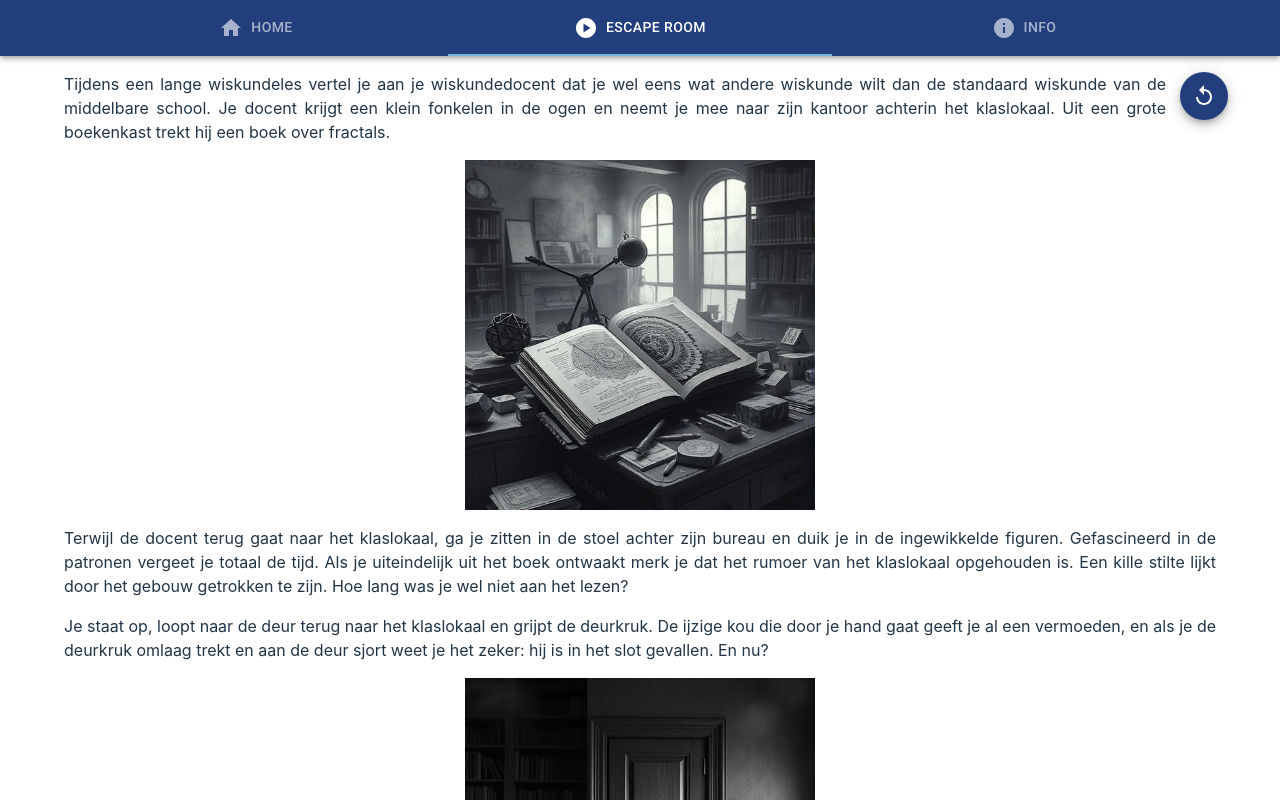
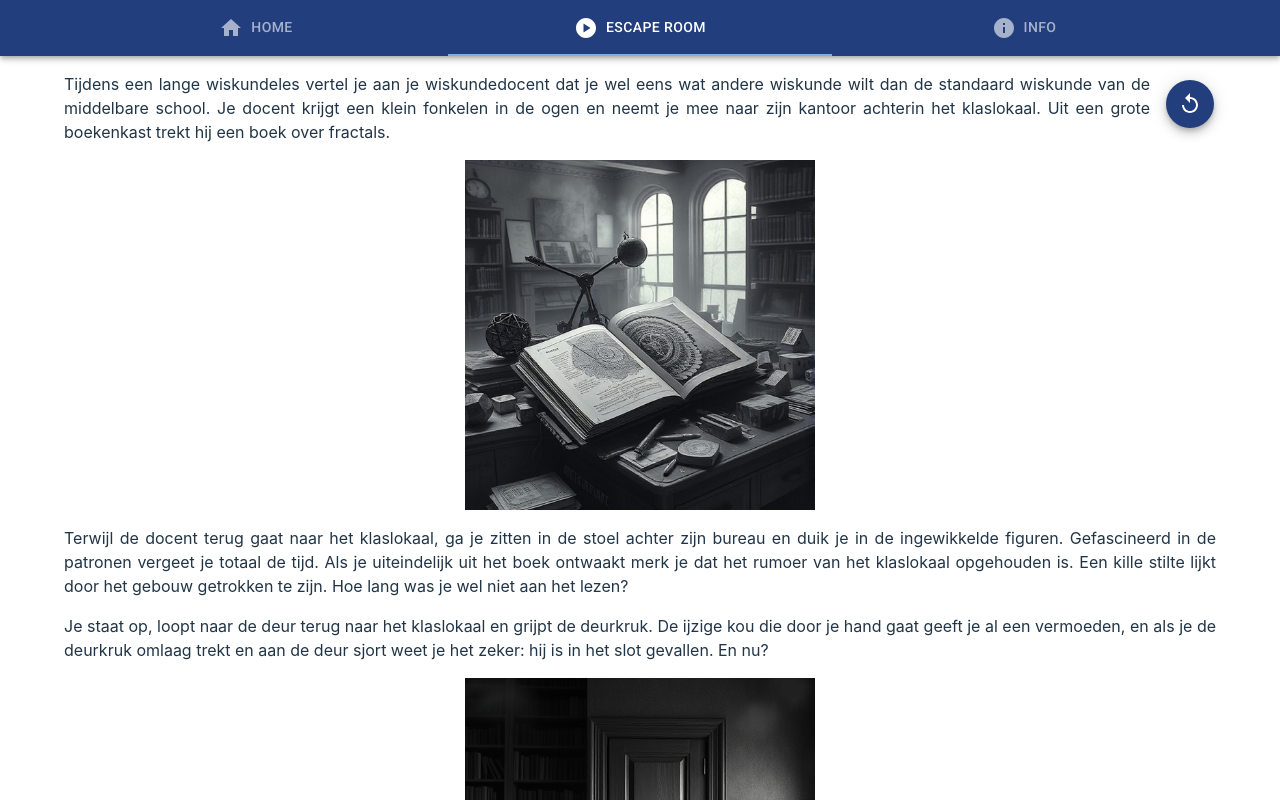
Before and after one commit to HildoBijl/escaperoom, a React (Vite) app: page /spel in a window 1280 px wide. Shown: the top 800 px of the page. Built offline with nearby package versions, Linux system fonts and the light colour scheme.

Commit message:
Update ResetButton positioning

```diff
--- a/src/pages/Game/Game.jsx
+++ b/src/pages/Game/Game.jsx
@@ -12,21 +12,21 @@ export function Game() {
 
 	// Render the Game.
 	return <Subpage>
-		<ResetButton {...{ clearHistory }} />
 		{history.map((item, index) => {
 			// Gather data about the location that we're in.
 			const { location, actions } = item
 			const state = getState(history, index)
-			return <Location key={index} {...{ location, actions, state, index, history, setHistory }} />
+			return <Location key={index} {...{ location, actions, state, index, history, setHistory, clearHistory }} />
 		})}
 	</Subpage>
 }
 
-function Location({ location, actions, state, index, history }) {
+function Location(props) {
+	const { history, location, index } = props
 	const locationComponents = locations[location]
 
 	// Render the intro to the location.
 	const numVisits = getNumVisits(history, location, index)
 	const Location = locationComponents.Location
-	return <Location {...{ numVisits, state }} />
+	return <Location {...{ ...props, numVisits }} />
 }
--- a/src/pages/Game/components/ResetButton.jsx
+++ b/src/pages/Game/components/ResetButton.jsx
@@ -10,7 +10,7 @@ export function ResetButton({ clearHistory }) {
 	}
 
 	// Render the reset button.
-	return <div style={{ position: 'absolute', top: '0px', right: '12px' }}>
+	return <div style={{ float: 'right', margin: '8px 2px 4px 16px' }}>
 		<Tooltip title="Spel opnieuw beginnen" arrow>
 			<Fab color="primary" size="medium" onClick={confirmReset} sx={{ outline: 'none' }}>
 				<ReplayIcon />
--- a/src/pages/Game/locations/Office.jsx
+++ b/src/pages/Game/locations/Office.jsx
@@ -1,12 +1,17 @@
 import { Image } from 'components'
 import { Office as OfficeImage, OfficeDoor } from 'assets'
 
-export function Location({ numVisits }) {
+import { ResetButton } from '../components'
+
+export function Location({ numVisits, clearHistory }) {
 	// On the first visit, show the game intro.
 	if (numVisits === 0) {
 		return <>
 			{/* Add a margin for the reset button. */}
-			<p style={{ marginRight: '50px' }}>Tijdens een lange wiskundeles vertel je aan je wiskundedocent dat je wel eens wat andere wiskunde wilt dan de standaard wiskunde van de middelbare school. Je docent krijgt een klein fonkelen in de ogen en neemt je mee naar zijn kantoor achterin het klaslokaal. Uit een grote boekenkast trekt hij een boek over fractals.</p>
+			<ResetButton {...{ clearHistory }} />
+			<p>
+				Tijdens een lange wiskundeles vertel je aan je wiskundedocent dat je wel eens wat andere wiskunde wilt dan de standaard wiskunde van de middelbare school. Je docent krijgt een klein fonkelen in de ogen en neemt je mee naar zijn kantoor achterin het klaslokaal. Uit een grote boekenkast trekt hij een boek over fractals.
+			</p>
 			<Image src={OfficeImage} />
 			<p>Terwijl de docent terug gaat naar het klaslokaal, ga je zitten in de stoel achter zijn bureau en duik je in de ingewikkelde figuren. Gefascineerd in de patronen vergeet je totaal de tijd. Als je uiteindelijk uit het boek ontwaakt merk je dat het rumoer van het klaslokaal opgehouden is. Een kille stilte lijkt door het gebouw getrokken te zijn. Hoe lang was je wel niet aan het lezen?</p>
 			<p>Je staat op, loopt naar de deur terug naar het klaslokaal en grijpt de deurkruk. De ijzige kou die door je hand gaat geeft je al een vermoeden, en als je de deurkruk omlaag trekt en aan de deur sjort weet je het zeker: hij is in het slot gevallen. En nu?</p>
```
